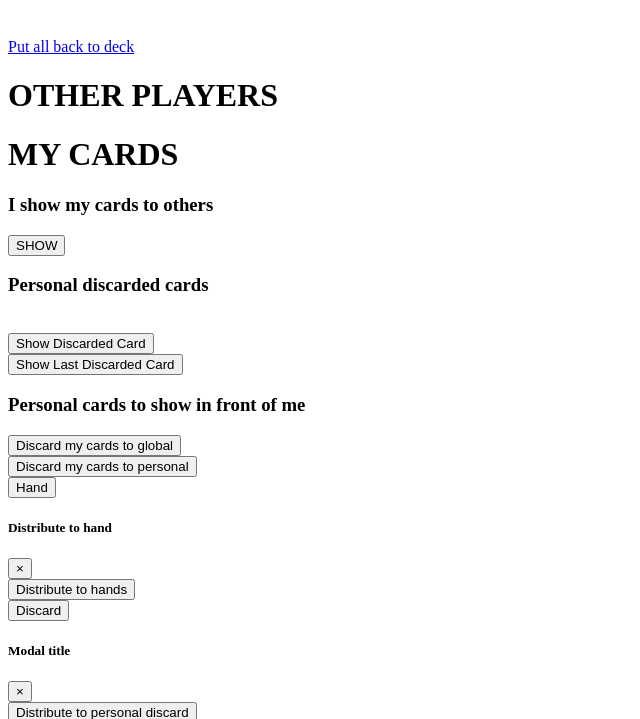
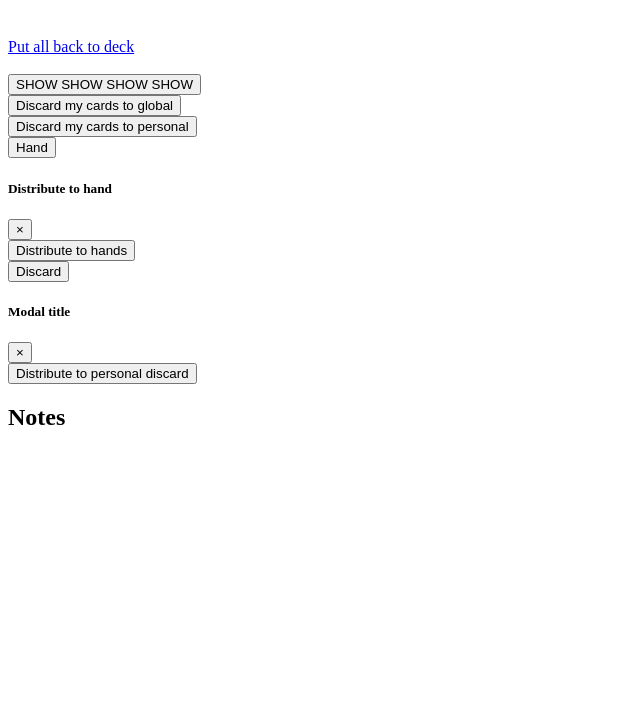
Before and after one commit to kozmarti/Universal-card-game, a Symfony app: template templates/home/game.html.twig in a window 1280 px wide. Shown: the part 285-1004 px from the top of the page, without its empty margins (0-640 px from the left). After the commit the page ends 710 px from the top, so only its background shows below. Run offline with Twig, Linux system fonts and the light colour scheme; the template is opened without the code that fills it, so the values that code supplies are empty; some libraries are stand-ins or nearby versions.

Commit message:
my cards style

```diff
--- a/src/Controller/HomeController.php
+++ b/src/Controller/HomeController.php
@@ -59,6 +59,8 @@ class HomeController extends AbstractController
         $deckDiscardCards=$cardRepository->findBy(['isDiscard' => true]);
         $lastPlayedCard=$cardRepository->findLastPlayedCard();
         $users = $userRepository->findAll();
+        $cardPersonalDiscard=$cardRepository->findBy(['userDiscard' => $this->getUser()]);
+        $countPersonlDiscard=count($cardPersonalDiscard);
 
         $html = $parser->transformMarkdown('**COOOOL**');
         return $this->render('home/game.html.twig', [
@@ -70,6 +72,7 @@ class HomeController extends AbstractController
             'decks' => $deckCards,
             'html' =>$html,
             'last_played_card' => $lastPlayedCard,
+            'count_personal_discard' =>$countPersonlDiscard
         ]);
     }
 
--- a/templates/home/_perso_cards.html.twig
+++ b/templates/home/_perso_cards.html.twig
@@ -7,7 +7,7 @@
                 {%  if c.user.id == app.user.id and c.isVisible == 0 %}
                     <div class="card-to-gliss">
 
-                    <img class="visible-card my-visible-card-in-hand" src="{{ c.image }}" alt="">
+                    <img class="my-visible-card-in-hand" src="{{ c.image }}" alt="">
                         <form action="{{ path("play_card") }}" method="post">
                             <input type="hidden" name="card-to-play" value="{{ c.id }}">
                             <button class="green-button" title="Play card" type="submit"><i class="fa fa-arrow-up" aria-hidden="true"></i>
@@ -17,47 +17,42 @@
                 {% endif %}
             {% endif %}
         {% endfor %}
+
+        <form action="{{ path("show_my_cards") }}" method="post">
+            <input type="hidden" name="card-to-play" >
+            <button type="submit">SHOW SHOW SHOW SHOW </button>
+        </form>
+
     </div>
 
-
-        <h3>I show my cards to others</h3>
-        <form action="{{ path("show_my_cards") }}" method="post">
-            <input type="hidden" name="card-to-play" >
-            <button type="submit">SHOW</button>
-        </form>
-
-
-
-    <div>
-        <h3> Personal discarded cards </h3>
-
-        <div class="hidden-card-background">
+    {% if count_personal_discard > 0 %}
+    <div class="pile-personal-discard">
+       <div class="hidden-card-background">
             <img class="hidden-card" src="" alt="">
         </div>
-
         <form action="{{ path("show_one_discarded_personal_card") }}" method="post">
             <input type="hidden" name="card-to-show">
             <button type="submit">Show Discarded Card</button>
         </form>
-
         <form action="{{ path("show_last_discarded_personal_card") }}" method="post">
             <input type="hidden" name="card-to-show">
             <button type="submit">Show Last Discarded Card</button>
         </form>
     </div>
+    {% endif %}
 
+    <div class="my-cards-on-table">
 
-    <div>
-        <h3> Personal cards to show in front of me </h3>
         {% for c in cards %}
             {%  if c.user %}
                 {%  if c.user.id == app.user.id and c.isVisible == 1 %}
-                    <div class="hidden-card-background">
-                        <img class="visible-card my-visible-card" src="{{ c.image }}" alt="">
+                    <div class="">
+                        <img class="visible-card" src="{{ c.image }}" alt="">
                     </div>
                 {% endif %}
             {% endif %}
         {% endfor %}
+        <div>
         <form action="{{ path("discard_my_showed_cards") }}" method="post">
             <input type="hidden" name="cards-to-discard">
             <button type="submit">Discard my cards to global</button>
@@ -66,6 +61,7 @@
             <input type="hidden" name="cards-to-discard">
             <button type="submit">Discard my cards to personal</button>
         </form>
+        </div>
     </div>
 
 
--- a/templates/home/game.html.twig
+++ b/templates/home/game.html.twig
@@ -4,9 +4,6 @@
     {% include '_nav.html.twig' %}
     {% include '/home/_others_cards.html.twig' %}
     {% include '/home/_game_cards.html.twig' %}
-    <h1 class="section"> OTHER PLAYERS </h1>
-
-    <h1 class="section"> MY CARDS </h1>
     {% include '/home/_perso_cards.html.twig' %}
     {% include '/home/_game_distrib.html.twig' %}
     {% include '/home/_notes.html.twig' %}
```
Also changed, not shown: assets/styles/app.scss (+13 -1 lines).
